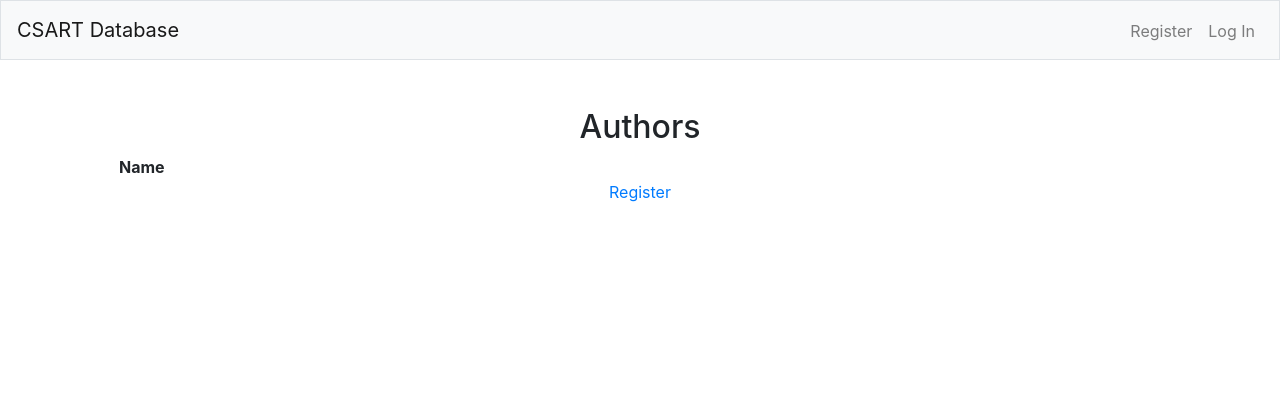
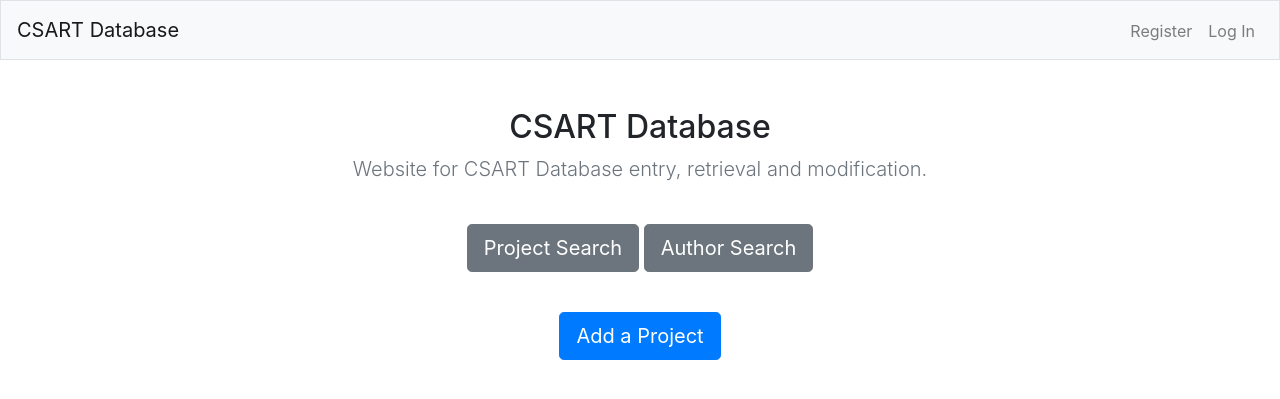
Before and after one commit to 17736581/csart-database, a Flask app: template templates/index.html in a window 1280 px wide. Shown: the top 399 px of the page. Run offline with Flask 2, Linux system fonts and the light colour scheme; the template is opened without the code that fills it, so the values that code supplies are empty; some libraries are stand-ins or nearby versions.

Commit message:
changed front page

```diff
--- a/templates/index.html
+++ b/templates/index.html
@@ -6,22 +6,21 @@
 
 <!--Placeholder body, add landing page later-->
 {% block main %}
-<h2>Authors</h2>
-<table>
-    <thead>
-        <tr>
-            <th>Name</th>
-        </tr>
-    </thead>
-    <tbody>
-        {% for row in authors %}
-            <tr>
-                <td id="author_name">{{ row["author_name"] }}</td>
-        {% endfor %}
-            </tr>
-    </tbody>
-</table>
+<div class="container">
+    <h2>CSART Database</h2>
+    <p class="lead text-muted">
+        Website for CSART Database entry, retrieval and modification.
+    </p>
+    <br>
+    <p>
+        <a href="/projects"><button class="btn btn-secondary btn-lg">Project Search</button></a>
+        <a href="/authors"><button class="btn btn-secondary btn-lg">Author Search</button></a>
+    </p>
+    <br>
+    <p>
+        <a href="/add"><button class="btn btn-primary btn-lg">Add a Project</button></a>
+    </p>
+</div>
 
-<a href="/register">Register</a>
 
 {% endblock %}
```
